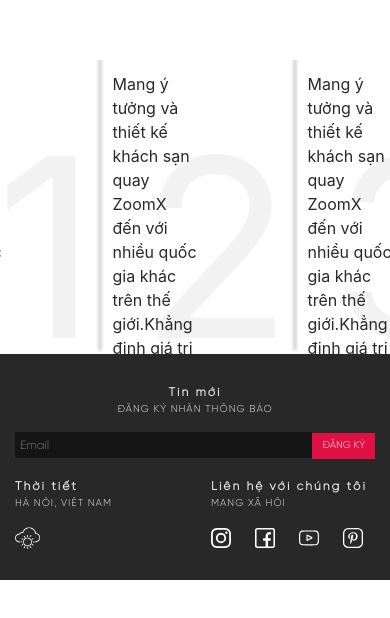
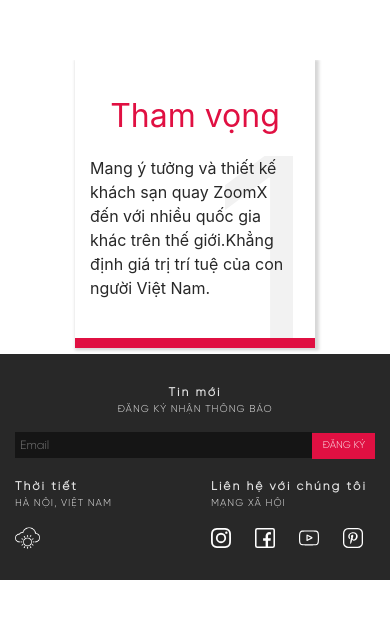
Before and after one commit to minhhoangzeno/ZoomX, a React (Create React App) app in the folder zoomx_front_end/: page / in a window 390 px wide. Shown: the part 1284-1902 px from the top of the page. Built offline with nearby package versions, Linux system fonts and the light colour scheme.

Commit message:
fix timeline

```diff
--- a/zoomx_front_end/src/component/home/TimeLine.js
+++ b/zoomx_front_end/src/component/home/TimeLine.js
@@ -8,36 +8,20 @@ export default function TimeLine() {
         speed: 500,
         slidesToShow: 2,
         slidesToScroll: 1,
-        // responsive: [
-        //     {
-        //         breakpoint: 1024,
-        //         settings: {
-        //             slidesToShow: 5,
-        //             slidesToScroll: 3,
-        //             infinite: true,
-        //         },
-        //     },
-        //     {
-        //         breakpoint: 600,
-        //         settings: {
-        //             slidesToShow: 4,
-        //             slidesToScroll: 3,
-        //             infinite: true,
-        //         },
-        //     },
-        //     {
-        //         breakpoint: 480,
-        //         settings: {
-        //             slidesToShow: 3,
-        //             slidesToScroll: 3,
-        //             infinite: true,
-        //         },
-        //     },
-        // ],
+        responsive: [
+            {
+                breakpoint: 425,
+                settings: {
+                    slidesToShow: 1,
+                    slidesToScroll: 1,
+                    infinite: true,
+                },
+            }
+        ],
     };
     return (
         <>
-            <div className="timeline__wrapper">
+            <div className="timeline__wrapper timeline__web">
                 <div className="container-fluid timeline">
                     <div className="row timeline__content">
                         <div className="col-4">
@@ -99,9 +83,10 @@ export default function TimeLine() {
             </div>
 
             <div className="timeline-mobile">
+
                 <div className="container-fluid timeline-mobile__content">
                     <Slider className="row" {...settings}>
-                        <div className="col-4" style={{ maxWidth: '100%' }}>
+                        <div className="col-4 col-item" style={{ maxWidth: '100%' }}>
                             <div className="timeline__content__item">
                                 <div className="timeline__content__item--text">
                                     <div className="wrapper__text">
@@ -119,7 +104,7 @@ export default function TimeLine() {
                                 <div className="timeline__content__item--border"></div>
                             </div>
                         </div>
-                        <div className="col-4">
+                        <div className="col-4 col-item" style={{ maxWidth: '100%' }}>
                             <div className="timeline__content__item">
                                 <div className="timeline__content__item--text">
                                     <div className="wrapper__text">
@@ -137,7 +122,7 @@ export default function TimeLine() {
                                 <div className="timeline__content__item--border"></div>
                             </div>
                         </div>
-                        <div className="col-4">
+                        <div className="col-4 col-item" style={{ maxWidth: '100%' }}>
                             <div className="timeline__content__item">
                                 <div className="timeline__content__item--text">
                                     <div className="wrapper__text">
@@ -160,11 +145,6 @@ export default function TimeLine() {
                 </div>
             </div>
 
-            {/* <div className="timeline--background">
-                <div className="container-fluid">
-                    <img src={timline} />
-                </div>
-            </div> */}
         </>
     )
 }
--- a/zoomx_front_end/src/style/home.scss
+++ b/zoomx_front_end/src/style/home.scss
@@ -10,9 +10,7 @@
     }
 }
 .timeline__wrapper{
-    @media (max-width:768px){
-        display: none;
-    }
+
     .timeline{
         // padding-left: 140px;
         // padding-right: 140px;
@@ -81,14 +79,30 @@
                 background-color: #E01042;
             }
 }
+.timeline__web{
+    display: block;
+    @media (max-width:768px){
+        display: none !important;
+    }
+}
 .timeline-mobile{
     display: none;
     @media (max-width:768px){
-        display: block;
+        display: block !important;
     }
     &__content{
         padding-left: 50px;
         padding-right: 50px;
+       .slick-slide{
+           div{
+               &:nth-child(1){
+                   width: 100% !important;
+                   .col-item{
+                       max-width: 100% !important;
+                   }
+               }
+           }
+       }
         .slick-next{
             display: none !important;
         }
```
